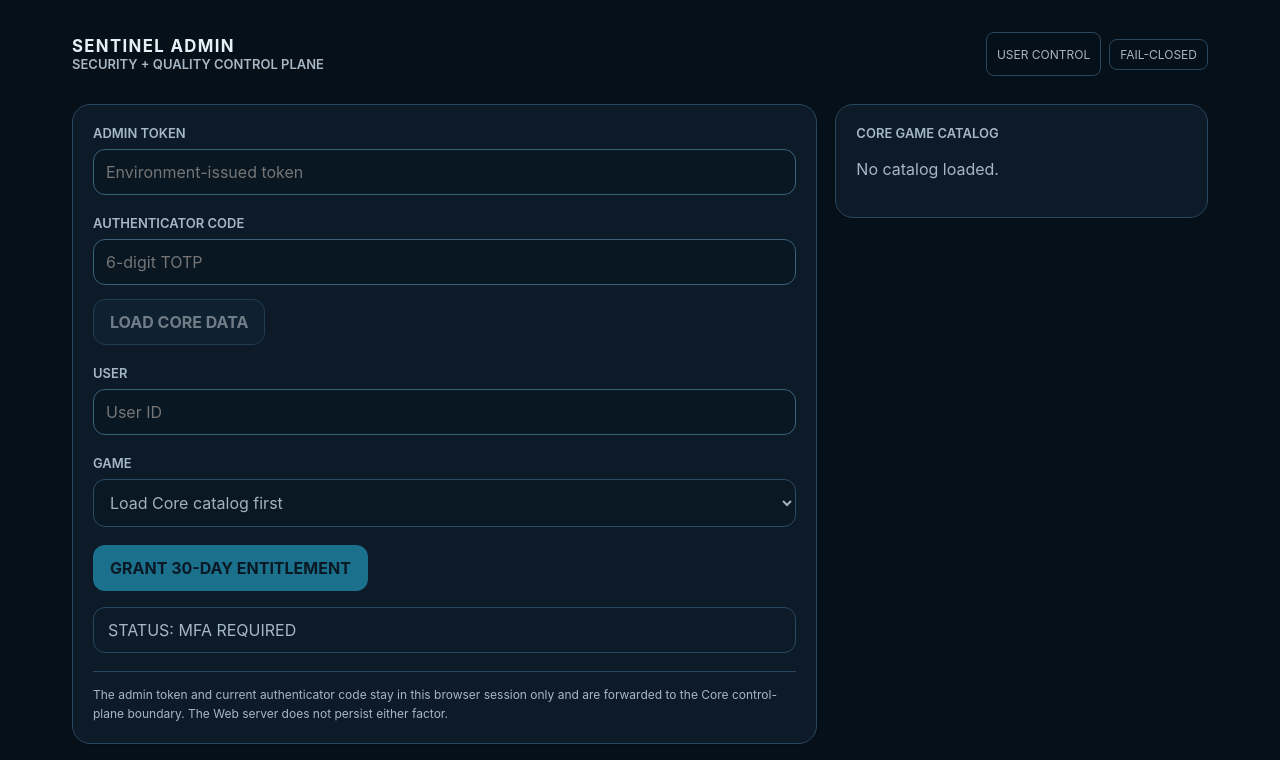
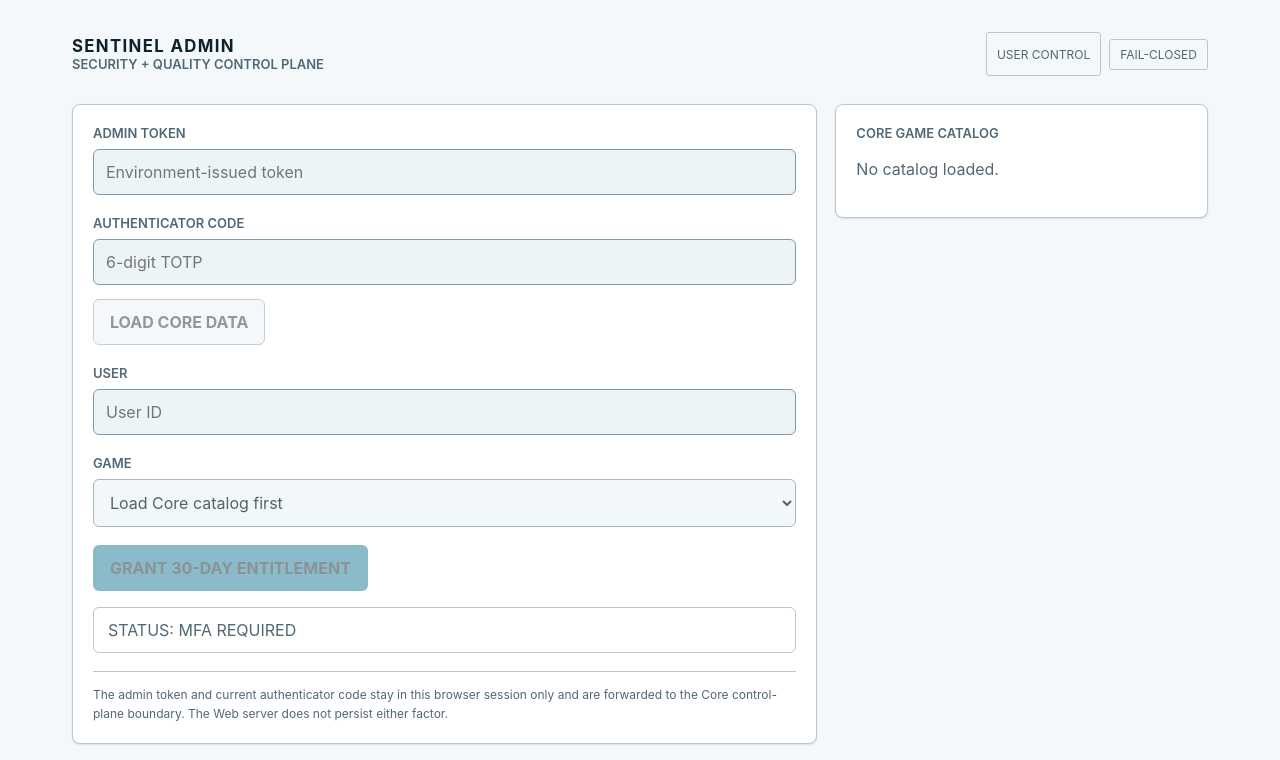
Before and after one commit to spenskoj90-sudo/alpha-0, a Next.js app in the folder web/: page /admin in a window 1280 px wide. Shown: the top 760 px of the page. Built offline with nearby package versions, Linux system fonts and the light colour scheme.

Commit message:
feat(web): apply v3 structural visual calibration

```diff
--- a/web/app/globals.css
+++ b/web/app/globals.css
@@ -153,3 +153,53 @@ input:focus-visible, select:focus-visible { border-color:var(--accent); outline:
   .recommendation-heading, .panel-heading { align-items:flex-start; flex-direction:column; }
   .btn, .ghost-btn { width:100%; }
 }
+
+
+/* SENTINEL Design System v3.0 — Calm Precision / Trusted Intelligence */
+:root {
+  --radius-xs: 3px;
+  --radius-control: 6px;
+  --radius-module: 6px;
+  --radius-card: 8px;
+  --font-brand: Onest, Inter, ui-sans-serif, system-ui, sans-serif;
+  --font-ui: Inter, ui-sans-serif, system-ui, -apple-system, "Segoe UI", sans-serif;
+  --font-data: "JetBrains Mono", ui-monospace, SFMono-Regular, Consolas, monospace;
+}
+html, body { font-family: var(--font-ui); }
+.brand, .page-header h1, .section-title, .recommendation-heading h2, .panel-heading h2 { font-family: var(--font-brand); }
+.microcopy, code, pre, .technical, .confidence { font-family: var(--font-data); font-variant-numeric: tabular-nums; }
+.product-shell { grid-template-columns: 232px minmax(0, 1fr); }
+.side-nav { background: #081722; }
+.brand-mark { width: 42px; height: 42px; color: var(--accent); filter: none; }
+.nav-item { border-radius: var(--radius-control); min-height: 44px; }
+.nav-item-active { box-shadow: inset 2px 0 0 var(--accent); }
+.card, .account-metrics > div, .status-message, input, select, .btn, .ghost-btn, .text-btn {
+  border-radius: var(--radius-module);
+}
+.card { border-radius: var(--radius-card); box-shadow: 0 1px 2px rgba(0,0,0,.12); }
+.badge, .state, .confidence { border-radius: var(--radius-xs); }
+.intelligence-kind { display:inline-flex; align-items:center; min-height:24px; padding:3px 7px; border:1px solid var(--border-strong); border-radius:var(--radius-xs); font:600 11px/1 var(--font-data); letter-spacing:.04em; }
+.intelligence-kind[data-kind="FACT"] { color:var(--signal); }
+.intelligence-kind[data-kind="INFERENCE"] { color:var(--accent); }
+.intelligence-kind[data-kind="RECOMMENDATION"] { color:var(--text); }
+.data-unavailable { color:var(--warning); }
+@media (prefers-color-scheme: light) {
+  :root {
+    color-scheme: light;
+    --bg:#f4f8fb; --panel:#ffffff; --panel-2:#eaf1f6; --sunken:#edf4f8;
+    --text:#10202b; --muted:#506875; --tertiary:#667e8b;
+    --accent:#006c88; --accent-2:#0b6f67; --success:#147251; --warning:#8a5a00;
+    --danger:#b4233a; --border:#b8c8d3; --border-strong:#8299a8;
+  }
+  .side-nav { background:#eef4f7; }
+  .brand-mark { color:var(--accent); }
+}
+@media (max-width:1199px) {
+  .product-shell { grid-template-columns: 216px minmax(0,1fr); }
+}
+@media (max-width:1023px) {
+  .product-shell { grid-template-columns: 82px minmax(0,1fr); }
+}
+@media (max-width:767px) {
+  .product-shell { display:block; }
+}
```
